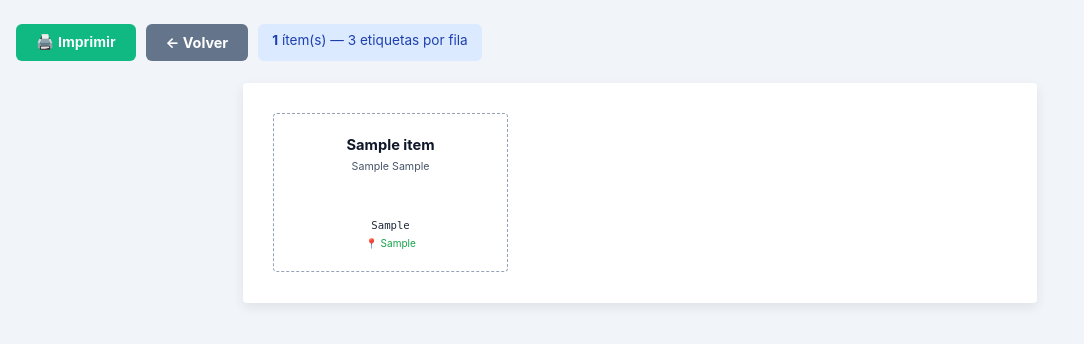
After one commit to laloyjia/inventario, a Flask app: template templates/etiquetas_lote.html in a window 1280 px wide. The commit adds this page. Shown: the top 344 px of the page, without its empty margins (0-1084 px from the left). Run offline with Flask 3, Linux system fonts and the light colour scheme; the template is opened without the code that fills it: values that come from a table or form of the project are taken from there, others are empty; tables that the repository leaves empty hold one stand-in row (values such as "Sample post"); some libraries are stand-ins or nearby versions.

Commit message:
feat: ruta /etiqueta para items + impresion en lote + devolucion por scan de codigo o RUT

```diff
--- a/app.py
+++ b/app.py
@@ -1794,10 +1794,31 @@ def imprimir_externo(ext_id):
 @app.route('/buscar_hoja_vida', methods=['POST'])
 @login_requerido
 def buscar_hoja_vida():
-    rut = (request.form.get('scan_estudiante') or '').strip()
-    est = Estudiante.query.filter_by(rut_matricula=rut).first()
+    """Acepta código de barras del alumno O RUT/matrícula.
+    Si el lector físico escanea el código de barras, busca por esa columna.
+    Si el operador digita el RUT, busca por matrícula. Sin distinción.
+    """
+    raw = (request.form.get('scan_estudiante') or '').strip()
+    if not raw:
+        flash("⚠️ Debes escanear o digitar el código del alumno.")
+        return redirect(url_for('ver_inventario'))
+
+    # 1) Buscar por código de barras (exact match, sin case)
+    est = Estudiante.query.filter(
+        db.func.lower(Estudiante.codigo_barras) == raw.lower()
+    ).first()
+    # 2) Si no, buscar por RUT/matrícula
     if not est:
-        flash(f"❌ RUT {rut} no encontrado.")
+        est = Estudiante.query.filter(
+            db.func.lower(Estudiante.rut_matricula) == raw.lower()
+        ).first()
+    # 3) Si no, búsqueda parcial por RUT (ej: "21345678" cuando el RUT está como "21345678-9")
+    if not est:
+        like = f"%{raw}%"
+        est = Estudiante.query.filter(Estudiante.rut_matricula.ilike(like)).first()
+
+    if not est:
+        flash(f"❌ No se encontró ningún alumno con código/RUT: {raw}")
         return redirect(url_for('ver_inventario'))
     return redirect(url_for('hoja_vida', est_id=est.id))
 
@@ -3183,6 +3204,46 @@ def admin_cambiar_password():
 
 
 
+
+@app.route('/etiqueta/<int:item_id>')
+@login_requerido
+def etiqueta(item_id):
+    """Imprime una etiqueta con código de barras + nombre + ubicación de un ítem.
+    Esta ruta faltaba — el template inventario.html ya tenía un link a /etiqueta/<id>
+    para el botón de impresión por fila, pero el endpoint no existía y daba 404."""
+    item = Item.query.get_or_404(item_id)
+    # Permitir solo a admin o al pañolero del área del ítem
+    if (session.get('usuario_rol') != 'Admin'
+            and item.especialidad_id != session.get('usuario_especialidad_id')):
+        flash("❌ Sin permiso para ver esta etiqueta.")
+        return redirect(url_for('ver_inventario'))
+    return render_template('etiqueta.html', item=item)
+
+
+@app.route('/etiquetas_lote')
+@login_requerido
+def etiquetas_lote():
+    """Imprime TODAS las etiquetas del inventario de la especialidad actual,
+    una por ítem, para corte rápido. Útil al inicio del año lectivo."""
+    if session.get('usuario_rol') == 'Admin':
+        esp_id = request.args.get('especialidad_id', type=int)
+        if not esp_id:
+            flash("⚠️ Como admin, indica ?especialidad_id=X.")
+            return redirect(url_for('dashboard_admin'))
+    else:
+        esp_id = session.get('usuario_especialidad_id')
+    if not esp_id:
+        flash("❌ Sin especialidad activa.")
+        return redirect(url_for('ver_inventario'))
+    items = Item.query.filter_by(especialidad_id=esp_id).order_by(
+        Item.categoria.asc(), Item.nombre.asc()).all()
+    if not items:
+        flash("⚠️ No hay ítems para imprimir.")
+        return redirect(url_for('ver_inventario'))
+    return render_template('etiquetas_lote.html', items=items)
+
+
+
 if __name__ == '__main__':
     import threading, webbrowser, sys
     es_exe = getattr(sys, 'frozen', False)
--- /dev/null
+++ b/templates/etiquetas_lote.html
@@ -0,0 +1,148 @@
+<!DOCTYPE html>
+<html lang="es">
+<head>
+    <meta charset="UTF-8">
+    <title>Etiquetas en lote — {{ items|length }} ítems</title>
+    <script src="https://cdn.jsdelivr.net/npm/jsbarcode@3.11.5/dist/JsBarcode.all.min.js"></script>
+    <style>
+        @page { size: A4; margin: 8mm; }
+        * { box-sizing: border-box; }
+        body {
+            font-family: 'Inter', Arial, sans-serif;
+            background: #f1f5f9;
+            margin: 0;
+            padding: 16px;
+        }
+        .toolbar {
+            display: flex;
+            gap: 10px;
+            margin-bottom: 14px;
+            position: sticky;
+            top: 0;
+            background: #f1f5f9;
+            padding: 8px 0;
+            z-index: 10;
+        }
+        .btn {
+            padding: 10px 20px;
+            border: none;
+            border-radius: 6px;
+            cursor: pointer;
+            font-weight: bold;
+            font-size: 0.9rem;
+            text-decoration: none;
+            color: white;
+        }
+        .btn-print { background: #10b981; }
+        .btn-back { background: #64748b; }
+        .info {
+            background: #dbeafe;
+            color: #1e40af;
+            padding: 8px 14px;
+            border-radius: 6px;
+            font-size: 0.85rem;
+        }
+        .pagina {
+            background: white;
+            padding: 8mm;
+            margin: 0 auto 12px;
+            box-shadow: 0 4px 12px rgba(0,0,0,0.08);
+            border-radius: 4px;
+            max-width: 210mm;
+        }
+        .etiquetas {
+            display: grid;
+            grid-template-columns: repeat(3, 1fr);
+            gap: 4mm;
+        }
+        .etiqueta {
+            border: 1px dashed #94a3b8;
+            border-radius: 4px;
+            padding: 6mm 4mm;
+            min-height: 28mm;
+            text-align: center;
+            page-break-inside: avoid;
+            display: flex;
+            flex-direction: column;
+            justify-content: center;
+            gap: 2px;
+        }
+        .etiqueta .nombre {
+            font-weight: bold;
+            font-size: 11pt;
+            color: #0f172a;
+            margin-bottom: 4px;
+            line-height: 1.15;
+        }
+        .etiqueta .marca {
+            font-size: 8pt;
+            color: #475569;
+            margin-bottom: 4px;
+        }
+        .etiqueta svg.bcd {
+            width: 100%;
+            height: 36px;
+            margin: 0 auto;
+        }
+        .etiqueta .codigo {
+            font-family: monospace;
+            font-size: 8pt;
+            color: #1e293b;
+            margin-top: 2px;
+        }
+        .etiqueta .ubic {
+            font-size: 7.5pt;
+            color: #16a34a;
+            margin-top: 3px;
+        }
+        @media print {
+            body { background: white; padding: 0; }
+            .toolbar { display: none !important; }
+            .pagina { box-shadow: none; margin: 0; padding: 0; max-width: 100%; }
+        }
+    </style>
+</head>
+<body>
+    <div class="toolbar">
+        <button class="btn btn-print" onclick="window.print()"><i></i> 🖨️ Imprimir</button>
+        <a class="btn btn-back" href="javascript:history.back()">← Volver</a>
+        <span class="info"><strong>{{ items|length }}</strong> ítem(s) — 3 etiquetas por fila</span>
+    </div>
+
+    <div class="pagina">
+        <div class="etiquetas">
+            {% for item in items %}
+            <div class="etiqueta">
+                <div class="nombre">{{ item.nombre }}</div>
+                {% if item.marca or item.modelo %}
+                <div class="marca">{{ item.marca or '' }} {{ item.modelo or '' }}</div>
+                {% endif %}
+                <svg class="bcd" data-code="{{ item.codigo_barras }}"></svg>
+                <div class="codigo">{{ item.codigo_barras }}</div>
+                {% if item.ubicacion %}
+                <div class="ubic">📍 {{ item.ubicacion }}</div>
+                {% endif %}
+            </div>
+            {% endfor %}
+        </div>
+    </div>
+
+    <script>
+        document.addEventListener('DOMContentLoaded', function() {
+            document.querySelectorAll('svg.bcd').forEach(function(svg) {
+                var code = svg.getAttribute('data-code') || '';
+                if (!code) return;
+                try {
+                    JsBarcode(svg, code, {
+                        format: "CODE128",
+                        width: 1.6,
+                        height: 32,
+                        displayValue: false,
+                        margin: 0,
+                    });
+                } catch(e) { console.warn('Barcode error', code, e); }
+            });
+        });
+    </script>
+</body>
+</html>
```
Also changed, not shown: templates/inventario.html (+39 -5 lines).
